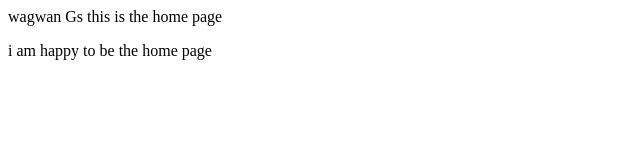
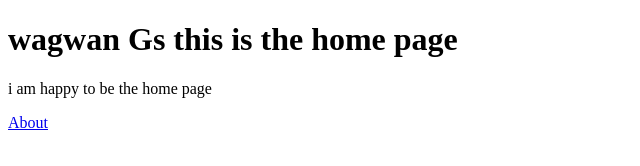
Before and after one commit to Benjamin-Matovu/staging, a plain HTML site: page src/index.html in a window 1280 px wide. Shown: the whole page, without its empty margins (0-640 px from the left). Drawn offline with Linux system fonts and the light colour scheme.

Commit message:
FEATURE: i have adde a link to the about us page

```diff
--- a/src/index.html
+++ b/src/index.html
@@ -6,7 +6,8 @@
     <title>Document</title>
 </head>
 <body>
-    wagwan Gs this is the home page
+    <h1>wagwan Gs this is the home page</h1>
     <p>i am happy to be the home page </p>
+    <a href="./about/about.html"> About </a>
 </body>
 </html>
```
Also changed, not shown: src/about/about.html (+1 -1 lines), 1 other file.
